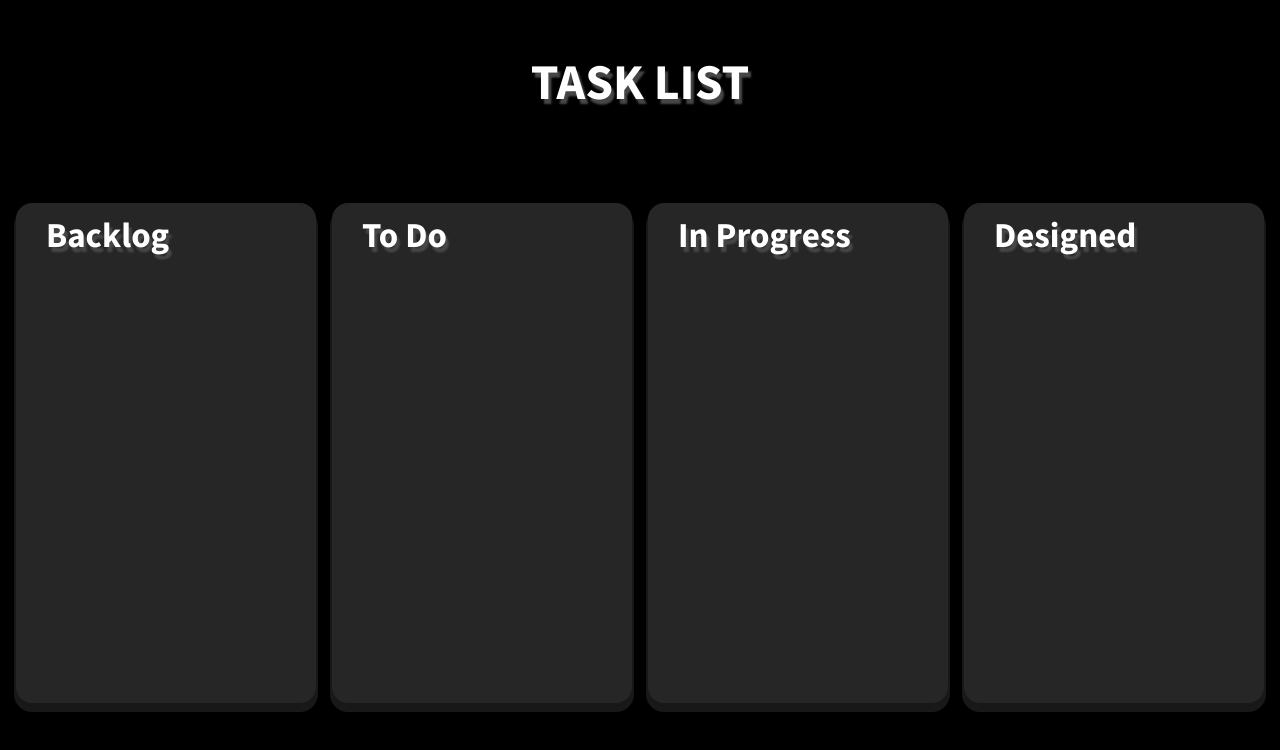
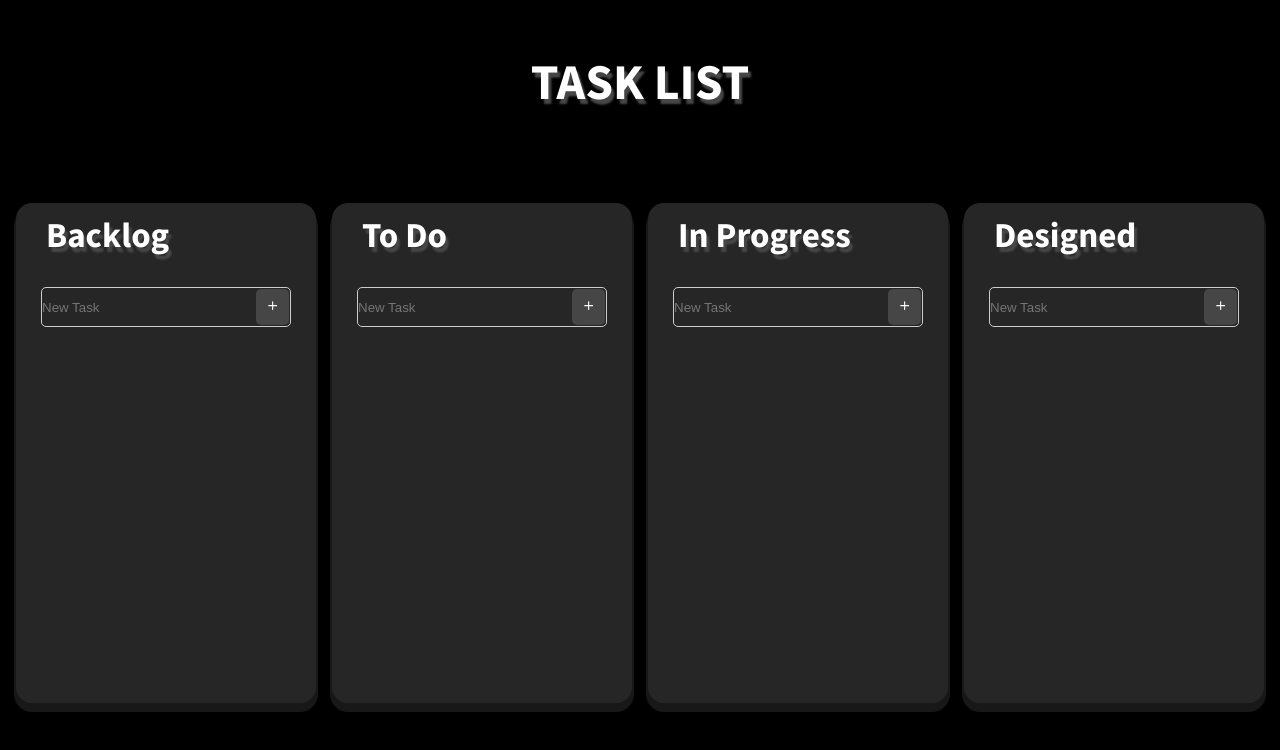
Before and after one commit to Brunoaparecido19/task-list, a React (Create React App) app: page / in a window 1280 px wide. Shown: the top 750 px of the page. Built offline with nearby package versions, Linux system fonts and the light colour scheme.

Commit message:
add o form da nossa box

```diff
--- a/package.json
+++ b/package.json
@@ -9,6 +9,7 @@
     "react": "^17.0.2",
     "react-dom": "^17.0.2",
     "react-helmet": "^6.1.0",
+    "react-icons": "^4.3.1",
     "react-scripts": "5.0.0",
     "styled-components": "^5.3.3",
     "web-vitals": "^2.1.3"
--- a/src/components/Box/index.js
+++ b/src/components/Box/index.js
@@ -1,5 +1,6 @@
 import { Boxs, Section } from "./styles";
 import { TitleBoxs } from "../Title/styles";
+import Form from "../Form";
 
 export function Box() {
   return (
@@ -7,15 +8,19 @@ export function Box() {
       <Section>
         <Boxs>
           <TitleBoxs>backlog</TitleBoxs>
+          <Form />
         </Boxs>
         <Boxs>
           <TitleBoxs> to do </TitleBoxs>
+          <Form />
         </Boxs>
         <Boxs>
           <TitleBoxs> in progress</TitleBoxs>
+          <Form />
         </Boxs>
         <Boxs>
           <TitleBoxs> designed</TitleBoxs>
+          <Form />
         </Boxs>
       </Section>
     </main>
--- a/src/components/Box/styles.js
+++ b/src/components/Box/styles.js
@@ -5,7 +5,7 @@ export const Section = styled.section`
   flex-flow: row wrap;
   justify-content: space-evenly;
   /* Fazer rolagem tipo netflix */
-  /* width: 1920px; */
+  /* width: 1920px auto; */
 `;
 export const Boxs = styled.div`
   width: 300px;
--- /dev/null
+++ b/src/components/Form/index.js
@@ -0,0 +1,17 @@
+import { FiPlus } from "react-icons/fi";
+import { FormContainer, FormInput, FormBtn } from "./styles";
+
+export default function Form() {
+  return (
+    <FormContainer className="container-form">
+      <form action="#">
+        <FormInput type="text" placeholder="New Task" />
+        <FormBtn type="submit">
+          <FiPlus />{" "}
+        </FormBtn>
+      </form>
+    </FormContainer>
+  );
+}
+// onChange={handleChange}
+// onSubmit={handleSubmit}
--- /dev/null
+++ b/src/components/Form/styles.js
@@ -0,0 +1,32 @@
+import styled from "styled-components";
+
+export const FormContainer = styled.div`
+  display: flex;
+  flex-direction: column;
+  align-items: center;
+  justify-content: center;
+`;
+export const FormInput = styled.input`
+  display: flex;
+  flex-direction: column;
+  align-items: center;
+  justify-content: center;
+  margin-top: -20px;
+  width: 250px;
+  height: 40px;
+  border-radius: 5px;
+  border: 1px solid #ccc;
+  background-color: #262626;
+  color: white;
+`;
+export const FormBtn = styled.button`
+  position: absolute;
+  margin-top: -38px;
+  margin-left: 215px;
+  padding: 10px;
+  cursor: pointer;
+  color: white;
+  background-color: #464646;
+  border: none;
+  border-radius: 5px;
+`;
```
Also changed, not shown: src/components/TaskLogic/index.js (added, +9 -0 lines), 1 other file (tests, documents, lock files or other folders).
